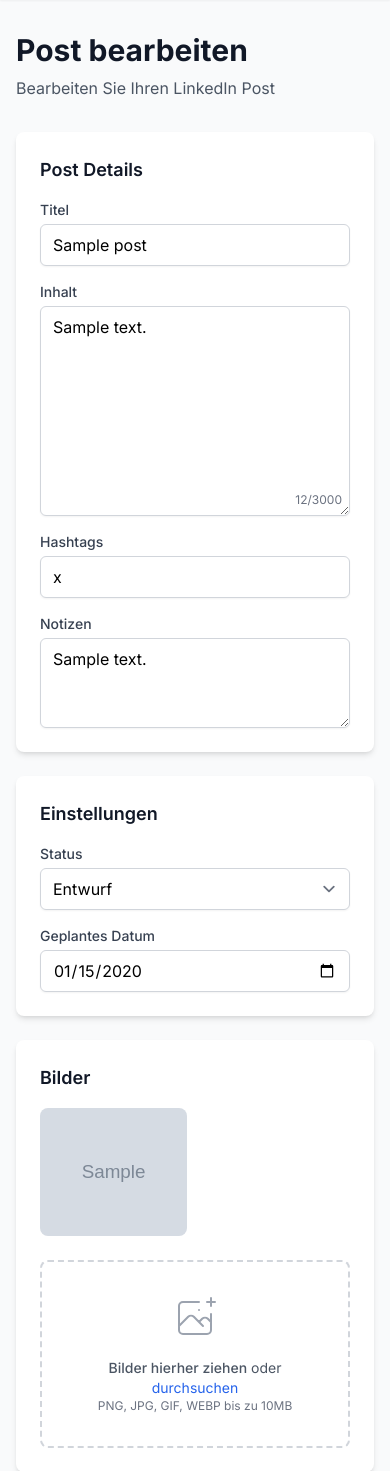
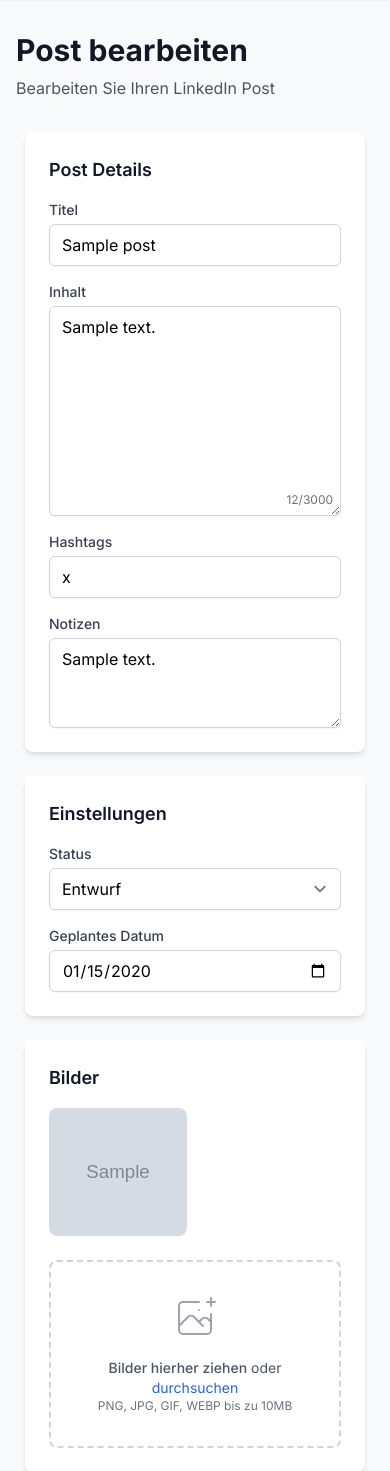
Before and after one commit to DG1001/PostForge, a Flask app: page /posts/1/edit in a window 390 px wide; the page is wider, and only the part inside the window is pictured. Shown: the part 65-1536 px from the top of that part. Run offline with Flask 3, Linux system fonts and the light colour scheme; a user stored in the database is signed in; tables that the repository leaves empty hold one stand-in row (values such as "Sample post"); grey boxes marked "Sample" are stand-in pictures; some libraries are stand-ins or nearby versions.

Commit message:
feat(styles): add max-width utility class for 95% containment
Added a new CSS utility class `.max-w-[95%]` to constrain the maximum width of elements to 95%. This update is applied in the post editing template to enhance responsiveness across various screen sizes, allowing for improved layout management. The change aims to provide a more flexible design while maintaining visual consistency.

```diff
--- a/app/static/css/app.css
+++ b/app/static/css/app.css
@@ -1273,6 +1273,10 @@ select {
   max-width: 28rem;
 }
 
+.max-w-\[95\%\] {
+  max-width: 95%;
+}
+
 .flex-1 {
   flex: 1 1 0%;
 }
--- a/app/templates/posts/edit.html
+++ b/app/templates/posts/edit.html
@@ -9,7 +9,7 @@
     <p class="text-gray-600 mt-2">Bearbeiten Sie Ihren LinkedIn Post</p>
 </div>
 
-<div class="max-w-7xl mx-auto">
+<div class="max-w-[95%] mx-auto">
     <form method="POST" x-data="postEditor()">
         {{ form.hidden_tag() }}
 
```
